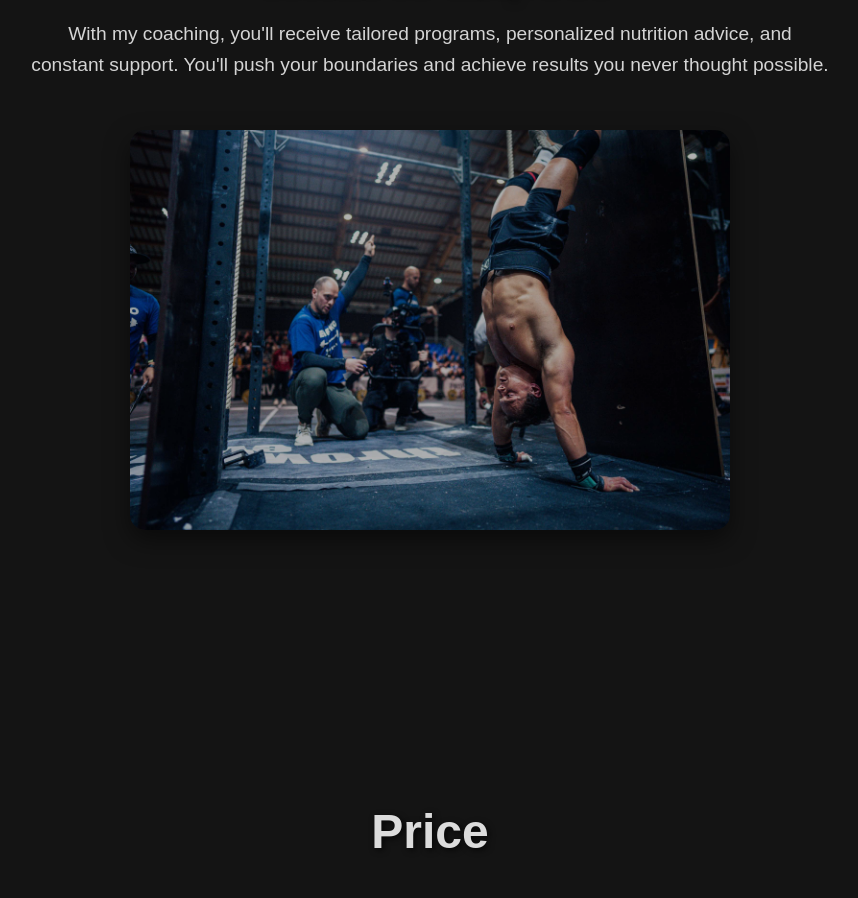
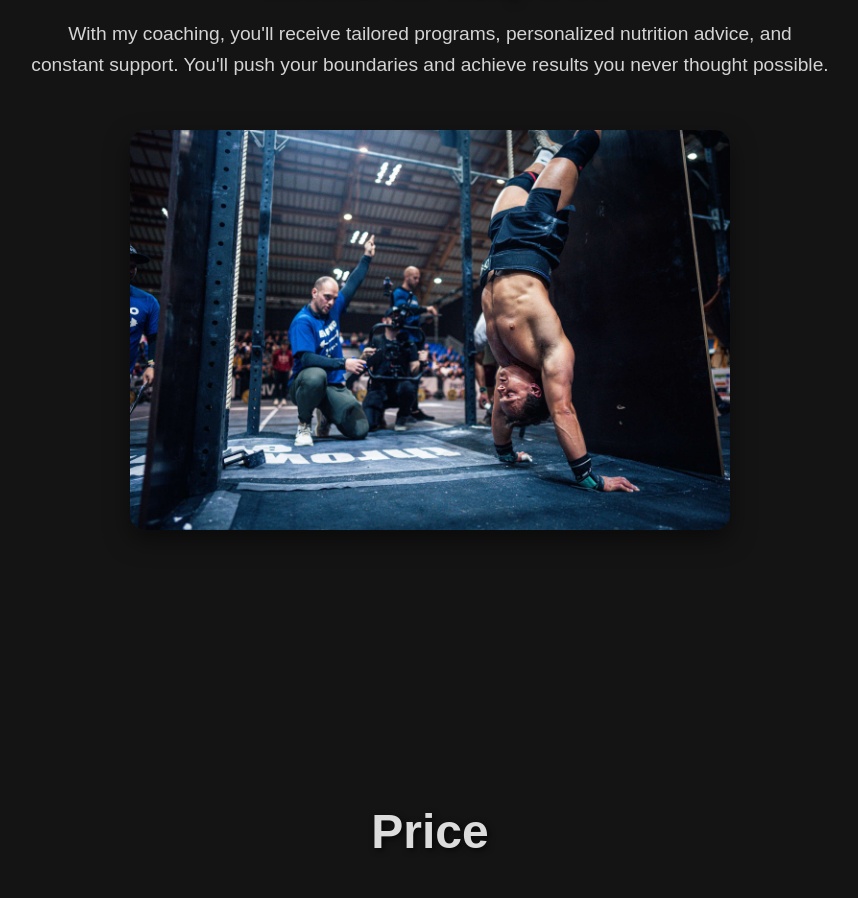
Before and after one commit to CatoAkay/AKAY_COACHING, a React (Create React App) app in the folder akay-coaching/: page / in a window 1280 px wide. Shown: the part 3128-4026 px from the top of the page, without its empty margins (210-1068 px from the left). Built offline with nearby package versions, Linux system fonts and the light colour scheme.

Commit message:
expeect.js text over bildet

```diff
--- a/akay-coaching/src/components/Expect.js
+++ b/akay-coaching/src/components/Expect.js
@@ -24,39 +24,47 @@ const StyledExpectDescription = styled.p`
 `;
 
 const StyledImageContainer = styled.div`
+    position: relative;
     margin: 30px auto;
-    position: relative;
     display: inline-block;
     overflow: hidden;
     border-radius: 15px; // Rounded corners for modern look
     box-shadow: 0 10px 25px rgba(0, 0, 0, 0.5); // Deep shadow for depth
+    max-width: 600px;
     transition: transform 0.3s ease;
 
     &:hover {
         transform: scale(1.05); // Slight zoom effect on hover
     }
 
-    &::after {
-        content: "";
-        position: absolute;
-        top: 0;
-        left: 0;
-        width: 100%;
-        height: 100%;
-        background: rgba(0, 0, 0, 0.3); // Overlay effect
-        transition: background 0.3s ease;
-    }
-
-    &:hover::after {
-        background: rgba(0, 0, 0, 0.1); // Lighten overlay on hover
+    &:hover .overlay-text {
+        opacity: 1; // Show overlay text on hover
     }
 `;
 
 const StyledExpectImage = styled.img`
     display: block;
     width: 100%;
-    max-width: 600px; // Set a max-width to prevent the image from becoming too large
     height: auto;
+    border-radius: 15px;
+`;
+
+const StyledOverlayText = styled.div`
+    position: absolute;
+    top: 0;
+    left: 0;
+    width: 100%;
+    height: 100%;
+    display: flex;
+    align-items: center;
+    justify-content: center;
+    background: rgba(0, 0, 0, 0.5); // Semi-transparent overlay
+    color: #fff;
+    font-size: 1.5rem;
+    font-weight: bold;
+    text-align: center;
+    opacity: 0; // Initially hidden
+    transition: opacity 0.3s ease;
     border-radius: 15px;
 `;
 
@@ -74,6 +82,9 @@ function Expect() {
           src="/pic/cato3.jpg"
           alt="What to Expect"
         />
+        <StyledOverlayText className="overlay-text">
+          "Believe in yourself and you’ll be unstoppable!"
+        </StyledOverlayText>
       </StyledImageContainer>
     </StyledExpectSection>
   );
```
